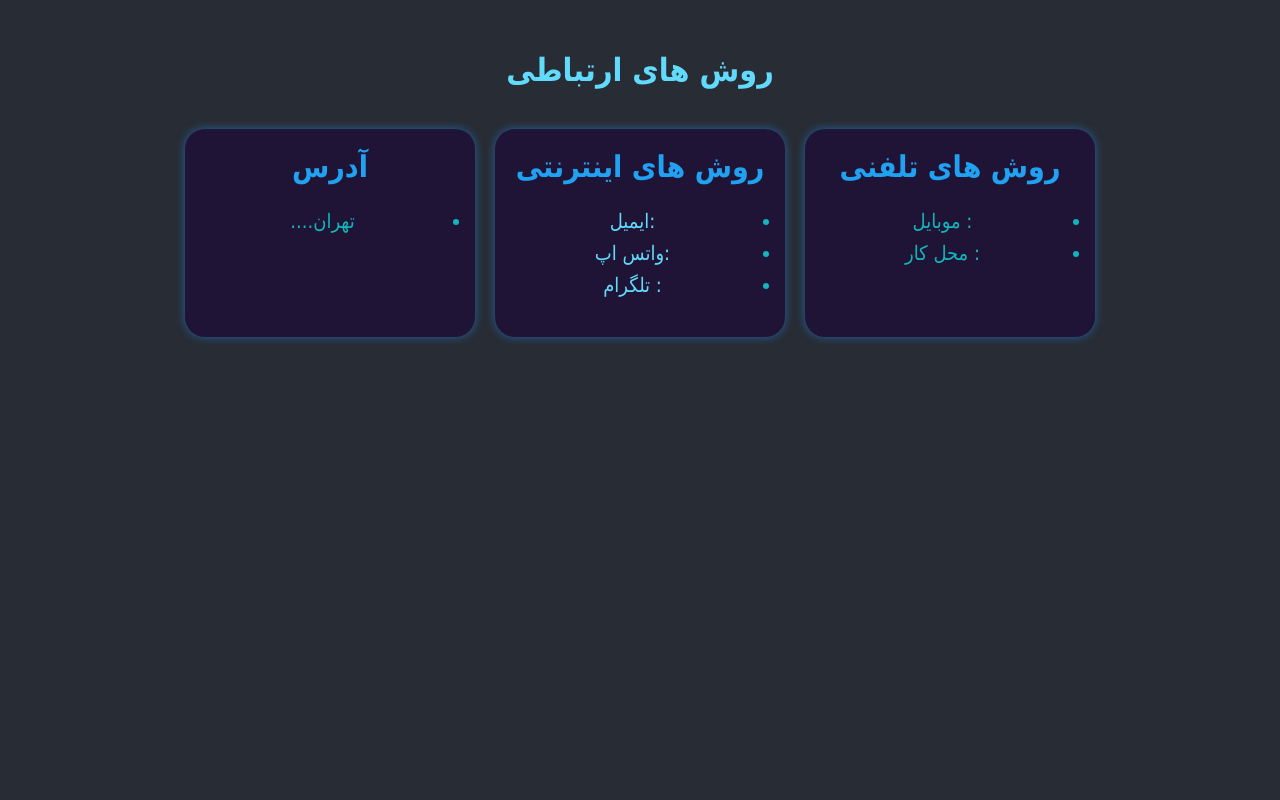
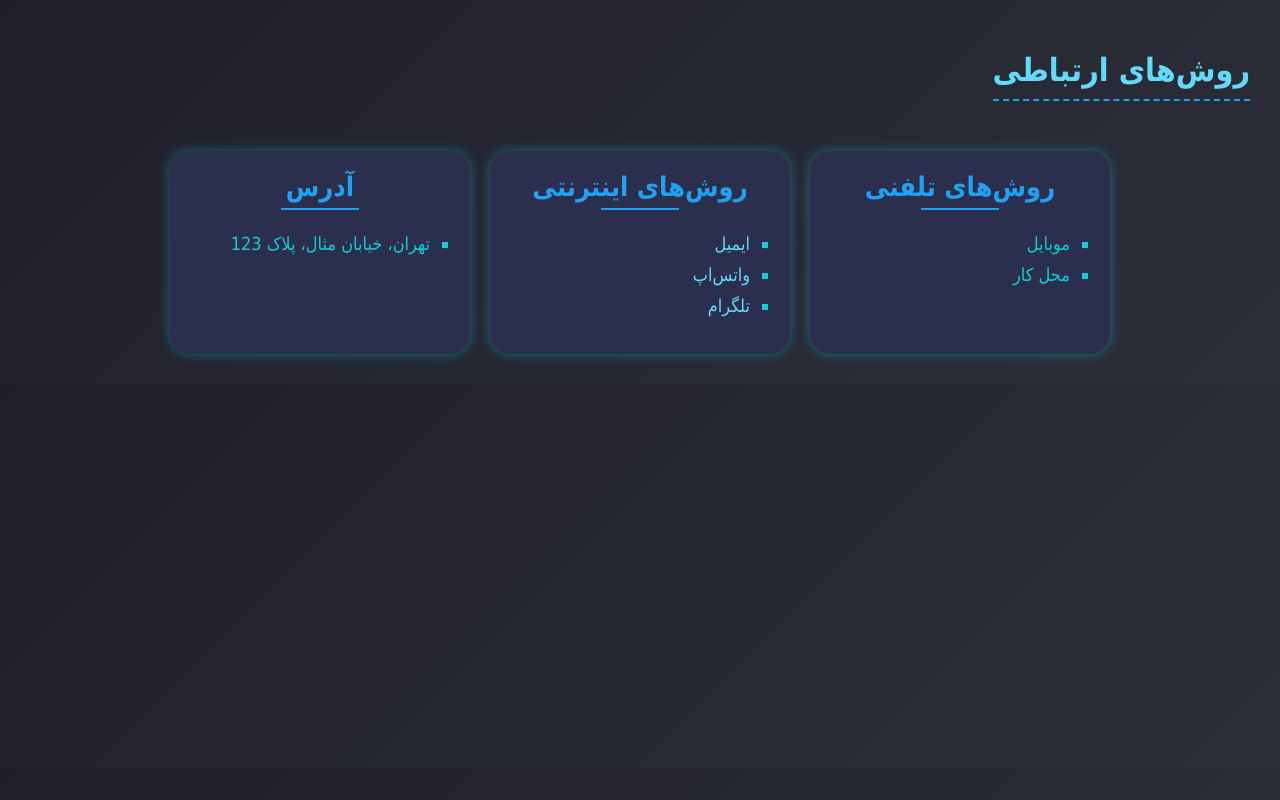
Before and after one commit to sina-mansouri7798/flex-boxes, a plain HTML site: page tele.html in a window 1280 px wide. Drawn offline with Linux system fonts and the light colour scheme.

Commit message:
tele.html

```diff
--- a/tele.html
+++ b/tele.html
@@ -2,100 +2,147 @@
 <html lang="fa">
 <head>
   <meta charset="UTF-8" />
-        <title>telephone</title>
+  <title>روش‌های ارتباطی</title>
   <style>
-            body
-            {
+    body {
       font-family: Tahoma, sans-serif;
-                background-color: #282c34;
+      background: linear-gradient(135deg, #1f1f2b, #2c2f39);
       color: #61dafb;
       direction: rtl;
       margin: 0;
       padding: 30px;
+      overflow-x: hidden;
     }
-            h1
-            {
+
+    h1 {
       text-align: center;
-                margin-bottom: 40px;
+      margin-bottom: 50px;
+      font-size: 2em;
+      animation: fadeIn 1.2s ease forwards;
+      border-bottom: 2px dashed #21a1f1;
+      display: inline-block;
+      padding-bottom: 10px;
     }
-            .container
-            {
+
+    .container {
       display: flex;
       gap: 20px;
       justify-content: center;
       flex-wrap: wrap;
     }
-            .box
-            {
-                width:250px;
-                background-color: rgb(32, 20, 54);
+
+    .box {
+      width: 260px;
+      background-color: #2c2e4d;
       border-radius: 20px;
-                font-size:20px;
-                color: rgb(17, 181, 187);
+      font-size: 18px;
+      color: #11cdd4;
       text-align: center;
-                padding:20px;
-                box-shadow: 0 0 10px #1e90ff88;
-                transition: 0.5s;
+      padding: 20px;
+      box-shadow: 0 0 12px #00ffff55;
+      transition: 0.4s ease;
+      opacity: 0;
+      animation: fadeInUp 0.8s ease forwards;
+    }
 
+    .box:hover {
+      transform: translateY(-5px) scale(1.05);
+      box-shadow: 0 0 20px #00bfff88;
+    }
 
-            }
-            .box:hover
-            {
-                transform:scale(1.03);
-            }
-            .box h2
-            {
+    .box h2 {
       margin-top: 0;
       color: #21a1f1;
+      position: relative;
+      padding-bottom: 8px;
     }
-            ul
-            {
-                padding-right: 15px;
+
+    .box h2::after {
+      content: "";
+      position: absolute;
+      bottom: 0;
+      right: 35%;
+      width: 30%;
+      height: 2px;
+      background-color: #21a1f1;
+      transition: width 0.3s ease;
     }
+
+    .box:hover h2::after {
+      width: 70%;
+      right: 15%;
+    }
+
+    ul {
+      padding-right: 20px;
+      list-style-type: square;
+      text-align: right;
+    }
+
     ul li {
-                margin-bottom: 8px;
+      margin-bottom: 10px;
     }
-            ul li a
-            {
+
+    ul li a {
       color: #61dafb;
       text-decoration: none;
       transition: color 0.2s ease;
     }
-            ul li a:hover
-            {
-                color: #21a1f1;
+
+    ul li a:hover {
+      color: #00ffff;
+      text-decoration: underline;
     }
-             @media(max-width:600px)
-            {
-            .box
-            {
-               width:100%;
+
+    @media(max-width:600px) {
+      .box {
+        width: 100%;
+      }
+    }
+
+    @keyframes fadeInUp {
+      from {
+        transform: translateY(30px);
+        opacity: 0;
+      }
+      to {
+        transform: translateY(0);
+        opacity: 1;
+      }
+    }
+
+    @keyframes fadeIn {
+      from {
+        opacity: 0;
+      }
+      to {
+        opacity: 1;
       }
     }
   </style>
 </head>
 <body>
-        <h1>روش های ارتباطی</h1>
+  <h1>روش‌های ارتباطی</h1>
   <div class="container">
     <div class="box">
-                <h2>روش های تلفنی</h2>
+      <h2>روش‌های تلفنی</h2>
       <ul>
-                        <li>: موبایل </li>
-                        <li>: محل کار </li>
+        <li>موبایل</li>
+        <li>محل کار</li>
       </ul>
     </div>
     <div class="box">
-                <h2>روش های اینترنتی</h2>
+      <h2>روش‌های اینترنتی</h2>
       <ul>
-                    <li><a href="#">:ایمیل</a></li>
-                    <li><a href="#">:واتس اپ</a></li>
-                    <li><a href="#">: تلگرام</a></li>
+        <li><a href="#">ایمیل</a></li>
+        <li><a href="#">واتس‌اپ</a></li>
+        <li><a href="#">تلگرام</a></li>
       </ul>
     </div>
     <div class="box">
       <h2>آدرس</h2>
       <ul>
-                    <li>تهران....</li>
+        <li>تهران، خیابان مثال، پلاک 123</li>
       </ul>
     </div>
   </div>
```
Lines whose indentation alone changed are shown as unchanged.
